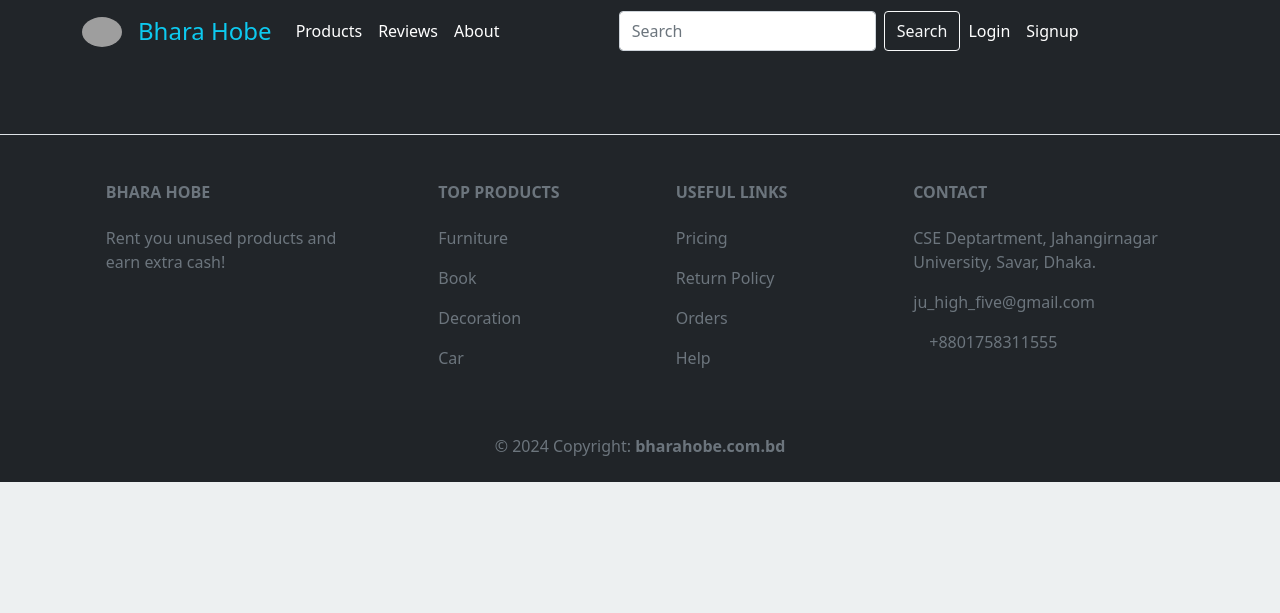
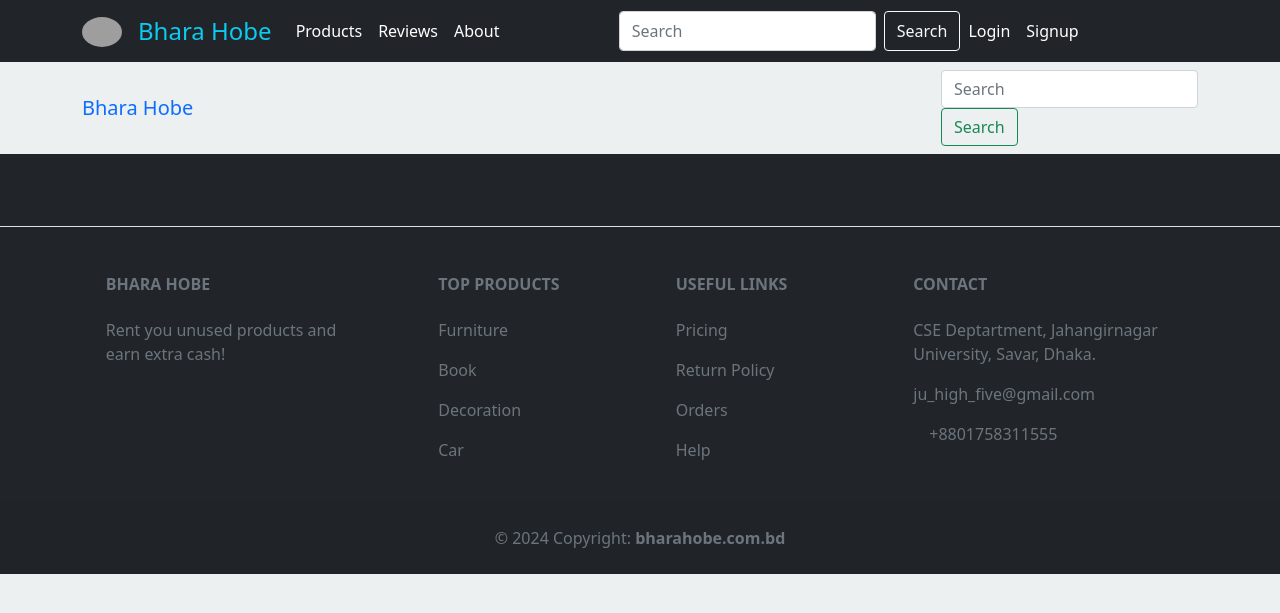
Before and after one commit to JU-High-Fives/Dhar-Hobe, a Django app: template BharaHobe/templates/rentapp/home.html in a window 1280 px wide. Shown: the top 613 px of the page. Run offline with Django 5.2, Linux system fonts and the light colour scheme; the template is opened without the code that fills it, so the values that code supplies are empty; some libraries are stand-ins or nearby versions; grey boxes are pictures that could not be loaded.

Commit message:
Added the search bar to the navbar in the home.html file

```diff
--- a/BharaHobe/templates/rentapp/home.html
+++ b/BharaHobe/templates/rentapp/home.html
@@ -6,21 +6,27 @@ Bhara Hobe - Home
 {% endblock %}
 
 {% block content %}
-<!DOCTYPE html>
-<html lang="en">
+<!-- Navbar -->
+<nav class="navbar">
+    <div class="container">
+        <a class="navbar-brand" href="/">Bhara Hobe</a>
+        <form class="form-inline my-2 my-lg-0" method="GET" action="{% url 'search_results' %}">
+            <input class="form-control mr-sm-2" type="text" name="q" placeholder="Search" aria-label="Search">
+            <button class="btn btn-outline-success my-2 my-sm-0" type="submit">Search</button>
+        </form>
+    </div>
+</nav>
+<!-- End Navbar -->
 
-<head>
-    <meta charset="UTF-8">
-    <meta http-equiv="X-UA-Compatible" content="IE=edge">
-    <meta name="viewport" content="width=device-width, initial-scale=1.0">
-    <!-- <link rel="stylesheet" href="styles/home.css"> -->
-</head>
+<div class="container">
+    <!-- Your home page content here -->
+</div>
+{% endblock %}
+<!-- In this code:
 
-<body>
-    <div class="">
-
-    </div>
-</body>
-
-</html>
-{% endblock %}
+    The {% url 'search_results' %} template tag generates the
+    URL for the search results view, ensuring that the form submits
+    the search query to the correct endpoint.
+    The form action is set to the generated URL, so when the user
+    submits the search form, it will be handled by the appropriate
+    view in your Django application. -->
```
